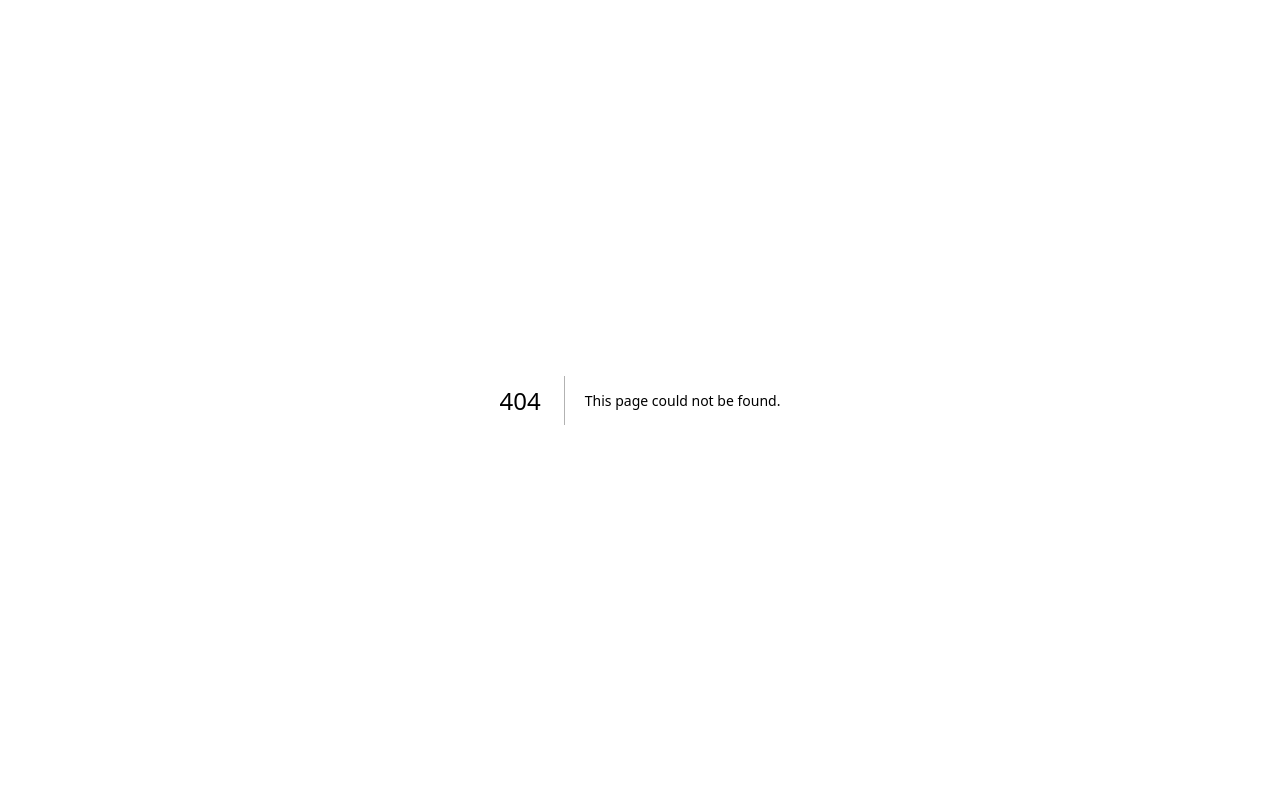
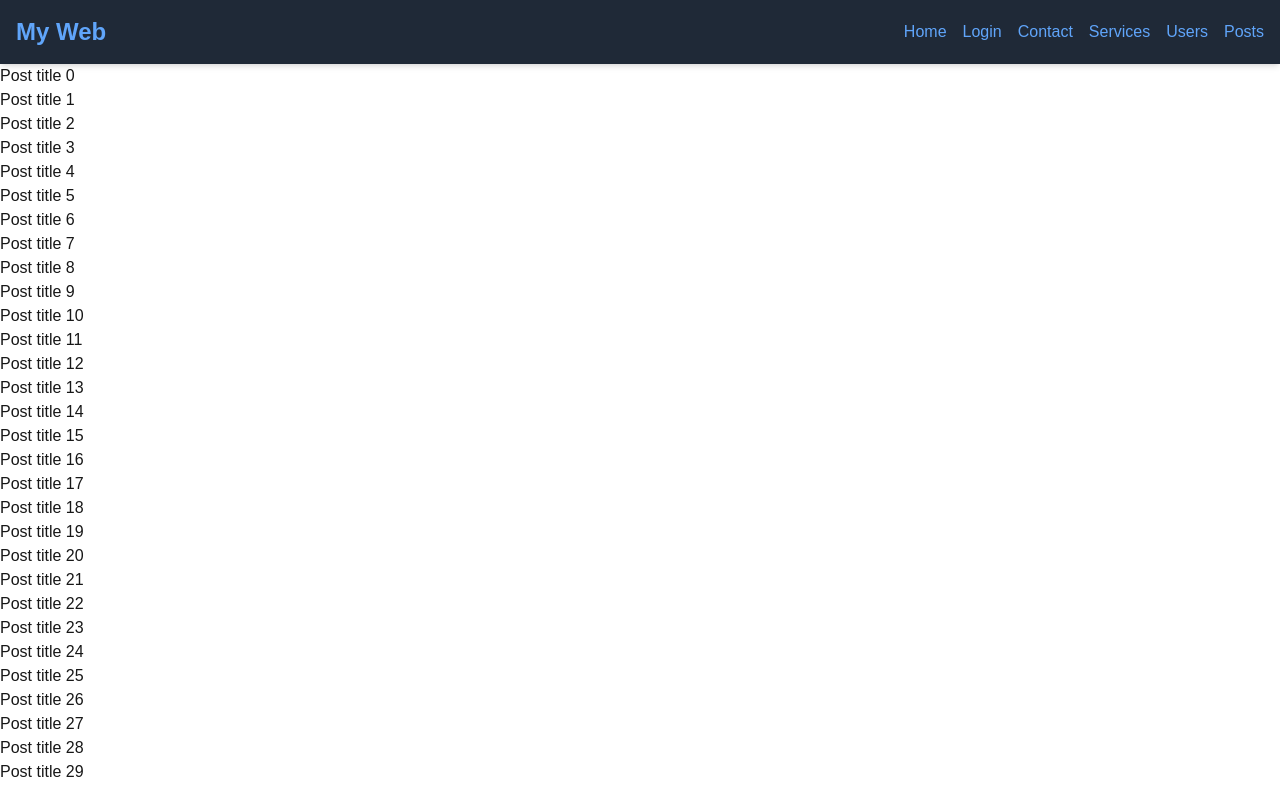
Before and after one commit to chagit03440/NextProject, a Next.js app: page /pages/reactQuery/post in a window 1280 px wide. Before the commit this address had no page. Built offline with nearby package versions, Linux system fonts and the light colour scheme.

Commit message:
react query

```diff
--- a/package.json
+++ b/package.json
@@ -9,11 +9,15 @@
     "lint": "next lint"
   },
   "dependencies": {
+    "@tanstack/react-query": "^5.59.19",
+    "@tanstack/react-query-devtools": "^5.59.19",
     "axios": "^1.7.7",
     "next": "15.0.2",
     "react": "19.0.0-rc-02c0e824-20241028",
     "react-dom": "19.0.0-rc-02c0e824-20241028",
     "react-icons": "^5.3.0",
+    "react-query": "^3.39.3",
+    "react-query-devtools": "^2.6.3",
     "zustand": "^5.0.1"
   },
   "devDependencies": {
--- a/src/app/components/NavBar.tsx
+++ b/src/app/components/NavBar.tsx
@@ -7,7 +7,8 @@ const NavBar = () => {
     {text:"Login",href:"/pages/login"},
     {text:"Contact",href:"/pages/contact"},
     {text:"Services",href:"/pages/services"},
-    {text:"Users",href:"/pages/users"}
+    {text:"Users",href:"/pages/users"},
+    {text:"Posts",href:"/pages/reactQuery/post"}
   ]
   return (
     <div className="fixed top-0 left-0 w-full flex items-center justify-between bg-gray-800 p-4 shadow-md text-white">
--- /dev/null
+++ b/src/app/pages/reactQuery/layout.tsx
@@ -0,0 +1,16 @@
+'use client'
+import { useState } from "react";
+import { QueryClient, QueryClientProvider } from "@tanstack/react-query";
+import { ReactQueryDevtools } from "@tanstack/react-query-devtools";
+
+
+export default function RootLayout({children,}: Readonly<{children: React.ReactNode}>)
+{
+    const [queryClient] =useState (()=> new QueryClient())
+    return (
+        <QueryClientProvider client={queryClient}>
+            {children}
+            <ReactQueryDevtools initialIsOpen={false}/>
+        </QueryClientProvider>
+    );
+}
--- /dev/null
+++ b/src/app/pages/reactQuery/post/page.tsx
@@ -0,0 +1,30 @@
+"use client"
+import PostApi from '@/app/types/PostApi';
+import React from 'react';
+import { useQuery } from '@tanstack/react-query';
+
+const Page = () => {
+  const { data, isLoading, error } = useQuery({
+    queryKey: ['posts'],
+    queryFn: async () => {
+      const response = await fetch('http://localhost:3000/api/apigroup');
+      if (!response.ok) {
+        throw new Error('Error fetching posts:');
+      }
+      return response.json();
+    },
+  });
+
+  if (isLoading) return <div>Loading...</div>;
+  if (error) return <div>Error:</div>;
+
+  return (
+    <ul>
+      {data.posts.map((post:PostApi) => (
+        <li key={post.id}>{post.title}</li>
+      ))}
+    </ul>
+  );
+};
+
+export default Page;
```
Also changed, not shown: 1 other file (tests, documents, lock files or other folders).
